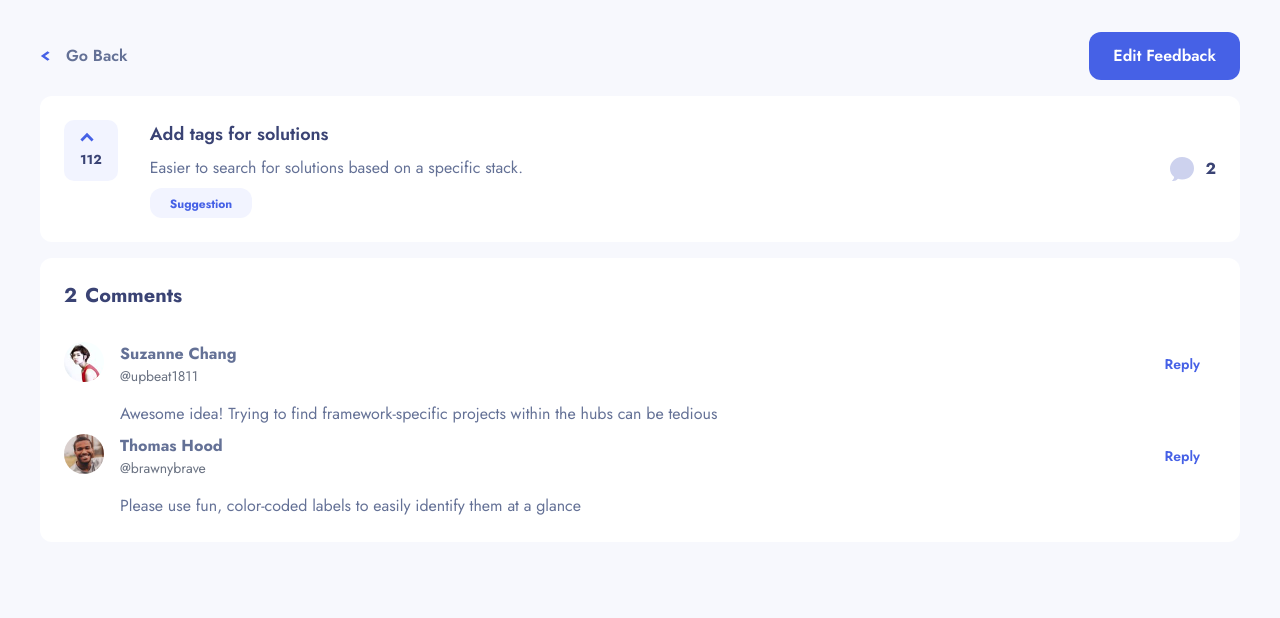
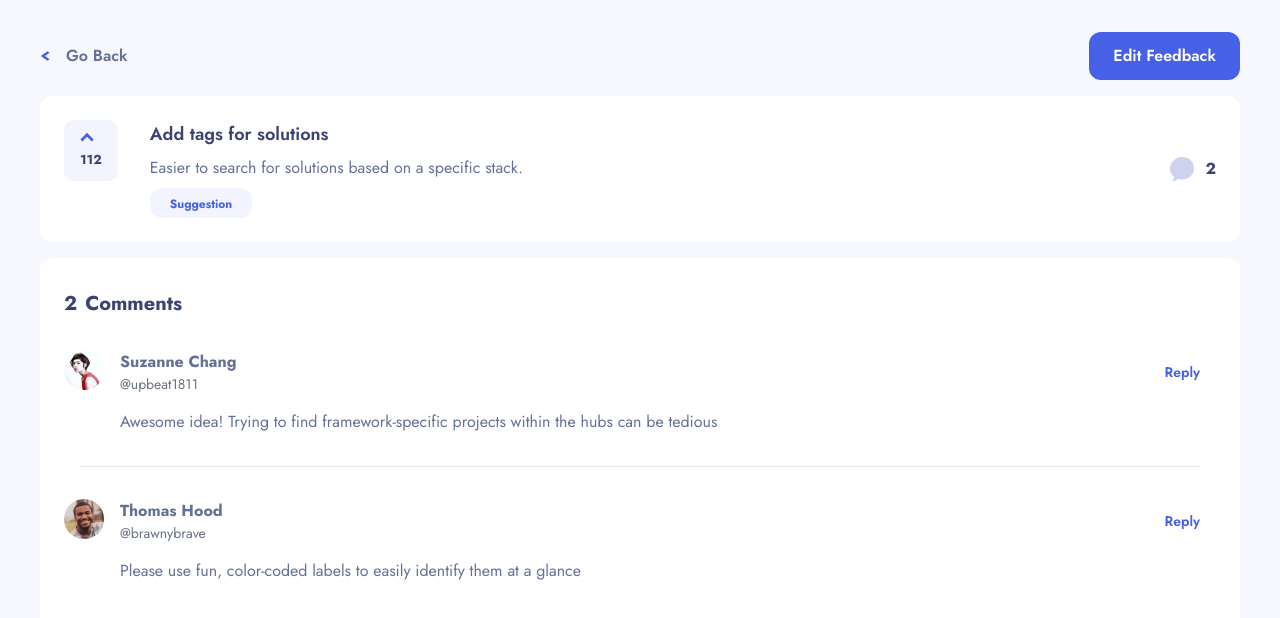
Before and after one commit to miljan-gajic/product-feedback, a Next.js app: page /feedback/1 in a window 1280 px wide. Shown: the top 618 px of the page. Built offline with nearby package versions, Linux system fonts and the light colour scheme.

Commit message:
adding a divider line

```diff
--- a/src/app/feedback/[id]/page.tsx
+++ b/src/app/feedback/[id]/page.tsx
@@ -1,7 +1,7 @@
 import { getProductFeedbackById } from '@/app/api/productFeedback';
 import { SecondaryNav } from '@/components/SecondaryNav/SecondaryNav';
 import { Card } from '@/components/Card/Card';
-import React from 'react';
+import React, { Fragment } from 'react';
 import { Feedback } from '@/components/Feedback/Feedback';
 import { Comment } from '@/components/Comment/Comment';
 import { calculateTotalComments } from '@/utils/calculateTotalComments';
@@ -29,19 +29,21 @@ export default async function FeedbackPage({
           feedbackId={+id}
         />
       </Card>
-      <Card cs="w-full mt-4">
+      <Card cs="w-full mt-4 pt-8 pb-10">
         <h1 className="text-secondary-text text-xl font-bold mb-6">
           <span className="pr-2">{totalComments}</span>
           {totalComments && totalComments === 1 ? 'Comment' : 'Comments'}
         </h1>
         {comments?.map(({ id, content, user, replies }) => (
+          <Fragment key={id}>
             <Comment
-            key={id}
               content={content}
               user={user}
               replies={replies}
               totalComments={totalComments}
             />
+            <div className="w-full border-t border-main-border-fade mx-4 my-6 last:border-0"></div>
+          </Fragment>
         ))}
       </Card>
     </>
```
Lines whose indentation alone changed are shown as unchanged.
